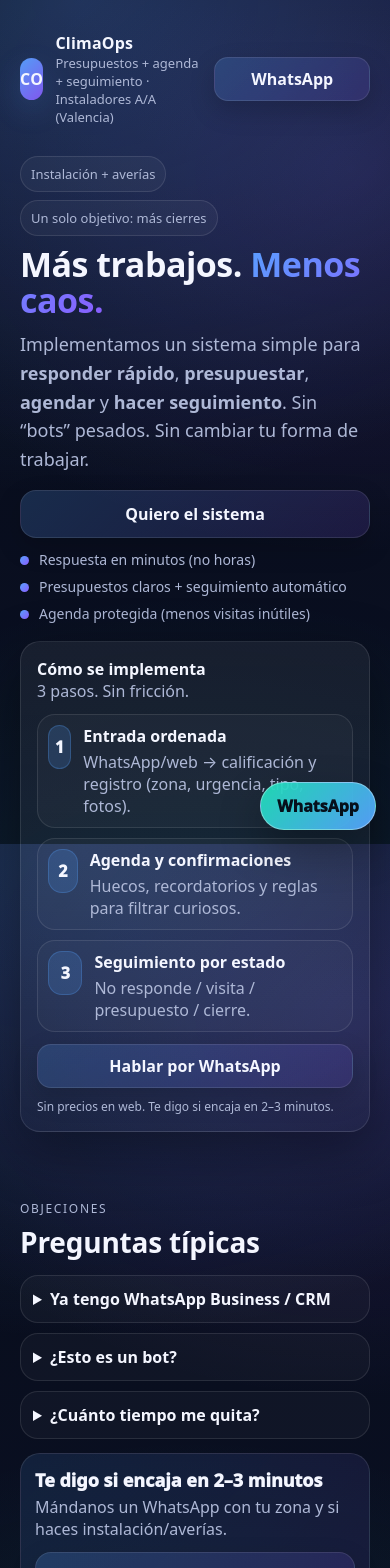
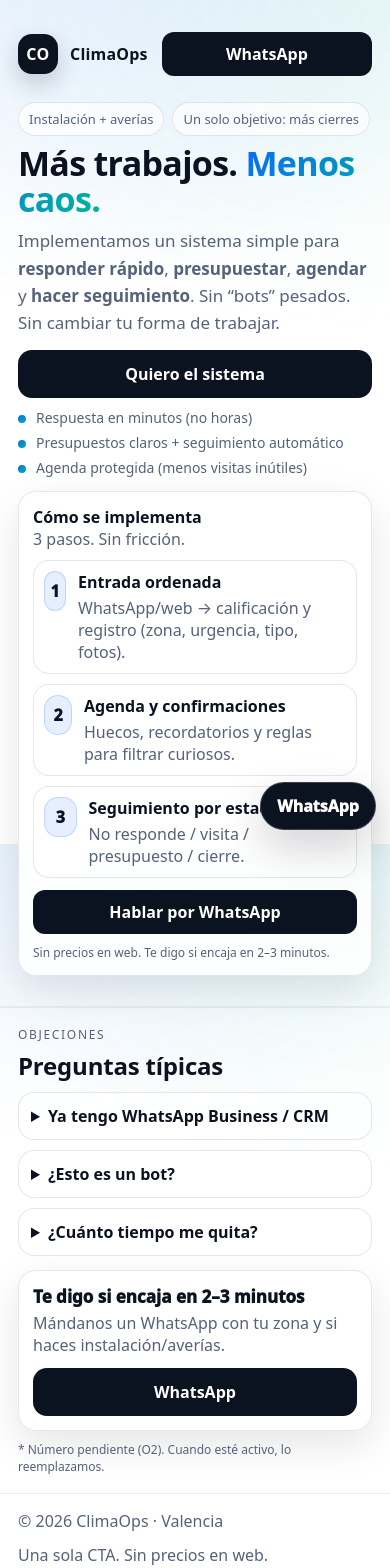
Before and after one commit to SafenSound21/climaops, a React (Vite) app: page / in a window 390 px wide. Shown: the top 1568 px of the page. Built offline with nearby package versions, Linux system fonts and the light colour scheme.

Commit message:
Apple-like light theme

```diff
--- a/src/site.css
+++ b/src/site.css
@@ -1,146 +1,129 @@
 :root{
-  --bg: #070b18;
-  --bg2:#0a1023;
-  --panel:#0d1733;
-  --text:#f4f6ff;
-  --muted:#aeb8d6;
-  --line: rgba(255,255,255,.10);
-  --line2: rgba(255,255,255,.16);
-  --brand:#57a2ff;
-  --brand2:#8b5cff;
-  --ok:#1fe0b8;
-  --shadow: 0 18px 55px rgba(0,0,0,.38);
+  --bg: #ffffff;
+  --bg2:#ffffff;
+  --panel:#ffffff;
+  --text:#0b1220;
+  --muted:#55627a;
+  --line: rgba(15, 23, 42, .10);
+  --line2: rgba(15, 23, 42, .16);
+  --brand:#0a66ff;
+  --brand2:#00b894;
+  --shadow: 0 14px 40px rgba(2, 6, 23, .10);
 }
 
 *{ box-sizing:border-box; }
 html,body{ height:100%; }
 body{
   margin:0;
-  font-family: ui-sans-serif, system-ui, -apple-system, Segoe UI, Roboto, Helvetica, Arial, "Apple Color Emoji", "Segoe UI Emoji";
+  font-family: ui-sans-serif, system-ui, -apple-system, BlinkMacSystemFont, "Segoe UI", Roboto, Helvetica, Arial, "Apple Color Emoji", "Segoe UI Emoji";
   background:
-    radial-gradient(1200px 900px at 20% 0%, rgba(87,162,255,.25), transparent 55%),
-    radial-gradient(900px 700px at 90% 20%, rgba(139,92,255,.18), transparent 55%),
-    radial-gradient(900px 700px at 50% 120%, rgba(31,224,184,.10), transparent 60%),
+    radial-gradient(900px 700px at 15% -10%, rgba(10,102,255,.10), transparent 55%),
+    radial-gradient(800px 600px at 90% 0%, rgba(0,184,148,.08), transparent 55%),
     linear-gradient(180deg, var(--bg), var(--bg2));
   color: var(--text);
 }
 
 a{ color: inherit; text-decoration:none; }
 
-.container{ max-width: 1120px; margin: 0 auto; padding: 0 20px; }
+.container{ max-width: 1040px; margin: 0 auto; padding: 0 18px; }
 
 .muted{ color: var(--muted); }
 .fine{ color: var(--muted); font-size: 12px; }
 
-.heroWrap{ padding: 20px 0 28px; }
+.heroWrap{ padding: 22px 0 16px; border-bottom: 1px solid rgba(15, 23, 42, .06); }
 
-.nav{ display:flex; align-items:center; justify-content:space-between; gap: 14px; padding: 12px 0; }
+.nav{ display:flex; align-items:center; justify-content:space-between; gap: 14px; padding: 10px 0 14px; }
 .brand{ display:flex; align-items:center; gap: 12px; }
-.logo{ width: 42px; height: 42px; border-radius: 14px; display:flex; align-items:center; justify-content:center;
-  background: linear-gradient(135deg, rgba(87,162,255,.95), rgba(139,92,255,.9));
-  box-shadow: 0 10px 30px rgba(87,162,255,.18);
+.logo{ width: 40px; height: 40px; border-radius: 14px; display:flex; align-items:center; justify-content:center;
+  background: #0b1220;
+  box-shadow: 0 10px 24px rgba(2, 6, 23, .18);
 }
-.logo span{ font-weight: 900; letter-spacing: .4px; }
+.logo span{ color:#fff; font-weight: 900; letter-spacing: .4px; }
 .brandName{ font-weight: 900; letter-spacing:.2px; }
 .brandTag{ font-size: 13px; color: var(--muted); }
-.navCtas{ display:flex; gap: 10px; flex-wrap:wrap; }
 
 .pills{ display:flex; gap: 8px; flex-wrap: wrap; margin-bottom: 10px; }
 .pill{
-  display:inline-flex; align-items:center; gap: 8px;
-  padding: 8px 10px; border-radius: 999px;
+  display:inline-flex;
+  padding: 7px 10px;
+  border-radius: 999px;
   border: 1px solid var(--line);
-  background: rgba(255,255,255,.04);
+  background: rgba(255,255,255,.7);
   color: var(--muted);
   font-size: 13px;
 }
 
-.hero{ display:grid; grid-template-columns: 1.2fr .8fr; gap: 18px; align-items: start; padding: 22px 0 26px; }
+.hero{ display:grid; grid-template-columns: 1.15fr .85fr; gap: 18px; align-items: start; padding: 12px 0 14px; }
 
-h1{ font-size: 46px; line-height: 1.06; margin: 8px 0 12px; letter-spacing: -.5px; }
+h1{ font-size: 44px; line-height: 1.05; margin: 8px 0 10px; letter-spacing: -.7px; }
 .grad{ background: linear-gradient(135deg, var(--brand), var(--brand2)); -webkit-background-clip:text; background-clip:text; color: transparent; }
-.lead{ margin: 0; color: var(--muted); font-size: 18px; line-height: 1.6; max-width: 54ch; }
+.lead{ margin: 0; color: var(--muted); font-size: 17px; line-height: 1.6; max-width: 60ch; }
 
 .btn{
   display:inline-flex; align-items:center; justify-content:center;
-  padding: 10px 14px; border-radius: 14px;
-  border: 1px solid var(--line);
-  background: linear-gradient(135deg, rgba(87,162,255,.20), rgba(139,92,255,.14));
+  padding: 10px 14px; border-radius: 12px;
+  border: 1px solid rgba(15, 23, 42, .12);
+  background: #0b1220;
+  color: #fff;
   font-weight: 800;
-  box-shadow: 0 10px 26px rgba(0,0,0,.18);
 }
-.btn:hover{ border-color: var(--line2); transform: translateY(-1px); transition: transform .12s ease; }
-.btn.ghost{ background: rgba(255,255,255,.04); box-shadow: none; }
-.btn.lg{ padding: 12px 18px; border-radius: 16px; }
+.btn:hover{ transform: translateY(-1px); transition: transform .12s ease; }
+.btn.lg{ padding: 12px 18px; border-radius: 14px; }
 .btn.full{ width: 100%; }
 
-.heroCtas{ display:flex; gap: 12px; flex-wrap: wrap; margin: 16px 0 10px; }
+.heroCtas{ display:flex; gap: 12px; flex-wrap: wrap; margin: 14px 0 8px; }
 
-.micro{ display:grid; gap: 8px; margin-top: 12px; }
+.micro{ display:grid; gap: 6px; margin-top: 10px; }
 .microItem{ display:flex; gap: 10px; align-items:flex-start; color: var(--muted); font-size: 14px; }
-.dot{ width: 9px; height: 9px; border-radius: 999px; margin-top: 6px;
+.dot{ width: 8px; height: 8px; border-radius: 999px; margin-top: 7px;
   background: linear-gradient(135deg, var(--brand), var(--brand2));
 }
 
 .panel{
-  background: linear-gradient(180deg, rgba(255,255,255,.06), rgba(255,255,255,.02));
-  border: 1px solid var(--line);
-  border-radius: 20px;
-  padding: 16px;
+  background: rgba(255,255,255,.85);
+  border: 1px solid rgba(15, 23, 42, .10);
+  border-radius: 18px;
+  padding: 14px;
   box-shadow: var(--shadow);
+  backdrop-filter: blur(8px);
 }
-.panelTop{ display:flex; align-items:flex-start; justify-content:space-between; gap: 10px; margin-bottom: 12px; }
+.panelTop{ display:flex; align-items:flex-start; justify-content:space-between; gap: 10px; margin-bottom: 10px; }
 .panelTitle{ font-weight: 900; }
 
-.metricGrid{ display:grid; grid-template-columns: repeat(2, 1fr); gap: 10px; margin-top: 10px; }
-.metric{ border: 1px solid var(--line); border-radius: 16px; padding: 12px; background: rgba(0,0,0,.12); }
-.metricLabel{ color: var(--muted); font-size: 12px; text-transform: uppercase; letter-spacing: .08em; }
-.metricValue{ font-weight: 950; font-size: 18px; margin-top: 6px; }
+.steps{ display:grid; gap: 10px; }
+.steps.compact .step{ padding: 10px; }
+.step{ display:flex; gap: 12px; align-items:flex-start; border: 1px solid rgba(15, 23, 42, .10); border-radius: 16px; padding: 12px; background: rgba(255,255,255,.75); }
+.stepN{ width: 40px; height: 40px; border-radius: 14px; display:flex; align-items:center; justify-content:center; font-weight: 950;
+  background: rgba(10,102,255,.10); border: 1px solid rgba(10,102,255,.18);
+}
+.stepTitle{ font-weight: 900; margin-bottom: 4px; }
 
 .panelCta{ margin-top: 12px; display:grid; gap: 10px; }
 
-.section{ padding: 30px 0; }
-.sectionHead{ margin-bottom: 14px; }
+.section{ padding: 18px 0; border-top: 1px solid rgba(15, 23, 42, .06); }
+.sectionHead{ margin-bottom: 10px; }
 .kicker{ color: var(--muted); font-size: 12px; text-transform: uppercase; letter-spacing: .14em; margin-bottom: 6px; }
-h2{ font-size: 28px; margin: 0; letter-spacing: -.2px; }
-
-.grid{ display:grid; grid-template-columns: repeat(2, 1fr); gap: 12px; }
-.card{ border: 1px solid var(--line); border-radius: 18px; padding: 14px; background: rgba(255,255,255,.03); }
-.card h3{ margin: 0 0 8px; }
-
-.bullets{ margin: 0; padding-left: 18px; }
-.bullets li{ margin: 8px 0; color: var(--muted); line-height: 1.5; }
-
-.steps{ display:grid; gap: 10px; }
-.step{ display:flex; gap: 12px; align-items:flex-start; border: 1px solid var(--line); border-radius: 18px; padding: 12px; background: rgba(255,255,255,.03); }
-.stepN{ width: 44px; height: 44px; border-radius: 14px; display:flex; align-items:center; justify-content:center; font-weight: 950;
-  background: rgba(87,162,255,.18); border: 1px solid rgba(87,162,255,.25);
-}
-.stepTitle{ font-weight: 900; margin-bottom: 4px; }
-
-.callout{ margin-top: 14px; padding: 14px; border-radius: 18px; border: 1px solid rgba(31,224,184,.18);
-  background: radial-gradient(900px 200px at 10% 0%, rgba(31,224,184,.10), transparent 60%), rgba(255,255,255,.02);
-}
-.calloutTitle{ font-weight: 900; margin-bottom: 6px; }
+h2{ font-size: 24px; margin: 0; letter-spacing: -.2px; }
 
 .faqGrid{ display:grid; gap: 10px; }
-.faq{ border: 1px solid var(--line); border-radius: 18px; padding: 12px; background: rgba(255,255,255,.03); }
+.faq{ border: 1px solid rgba(15, 23, 42, .10); border-radius: 16px; padding: 12px; background: rgba(255,255,255,.75); }
 .faq summary{ cursor:pointer; font-weight: 900; }
 .faq div{ margin-top: 10px; line-height: 1.55; }
 
 .ctaBand{
-  border: 1px solid var(--line);
-  border-radius: 20px;
+  border: 1px solid rgba(15, 23, 42, .10);
+  border-radius: 18px;
   padding: 14px;
-  background: linear-gradient(135deg, rgba(87,162,255,.12), rgba(139,92,255,.10));
+  background: rgba(255,255,255,.85);
   display:flex;
   align-items:center;
   justify-content:space-between;
   gap: 12px;
+  box-shadow: var(--shadow);
 }
-.ctaTitle{ font-weight: 950; font-size: 18px; margin-bottom: 4px; }
+.ctaTitle{ font-weight: 950; font-size: 17px; margin-bottom: 4px; }
 
-.footer{ border-top: 1px solid var(--line); padding: 18px 0 70px; }
+.footer{ border-top: 1px solid rgba(15, 23, 42, .08); padding: 16px 0 60px; }
 .footerInner{ display:flex; justify-content:space-between; gap: 12px; flex-wrap:wrap; }
 
 .sticky{
@@ -148,38 +131,32 @@
   right: 14px;
   bottom: 14px;
   z-index: 50;
-  background: linear-gradient(135deg, rgba(31,224,184,.95), rgba(87,162,255,.95));
-  color: #06101b;
+  background: #0b1220;
+  color: #fff;
   border-radius: 999px;
   padding: 12px 16px;
   font-weight: 950;
-  box-shadow: 0 18px 44px rgba(0,0,0,.30);
-  border: 1px solid rgba(255,255,255,.35);
+  box-shadow: 0 18px 44px rgba(2, 6, 23, .18);
+  border: 1px solid rgba(255,255,255,.20);
+}
+
+/* Mobile-first: sticky CTA only on mobile */
+@media (min-width: 920px){
+  .sticky{ display:none; }
 }
 
 @media (max-width: 920px){
   h1{ font-size: 38px; }
-  .hero{ grid-template-columns: 1fr; }
-  .grid{ grid-template-columns: 1fr; }
+  .hero{ grid-template-columns: 1fr; gap: 14px; }
   .ctaBand{ flex-direction: column; align-items: stretch; }
 }
 
 @media (max-width: 420px){
   h1{ font-size: 34px; }
   .btn{ width: 100%; }
-  .navCtas .btn.ghost{ display:none; }
+  .brandTag{ display:none; }
 }
 
-/* Compact variant to keep page short */
-.steps.compact .step{ padding: 10px; }
-
-/* Mobile-first: sticky CTA only on mobile */
-@media (min-width: 920px){
-  .sticky{ display:none; }
+@media (prefers-reduced-motion: reduce){
+  .btn{ transition: none; }
 }
-
-/* Reduce section spacing on mobile */
-@media (max-width: 920px){
-  .section{ padding: 22px 0; }
-  .hero{ padding: 18px 0 18px; }
-}
```
